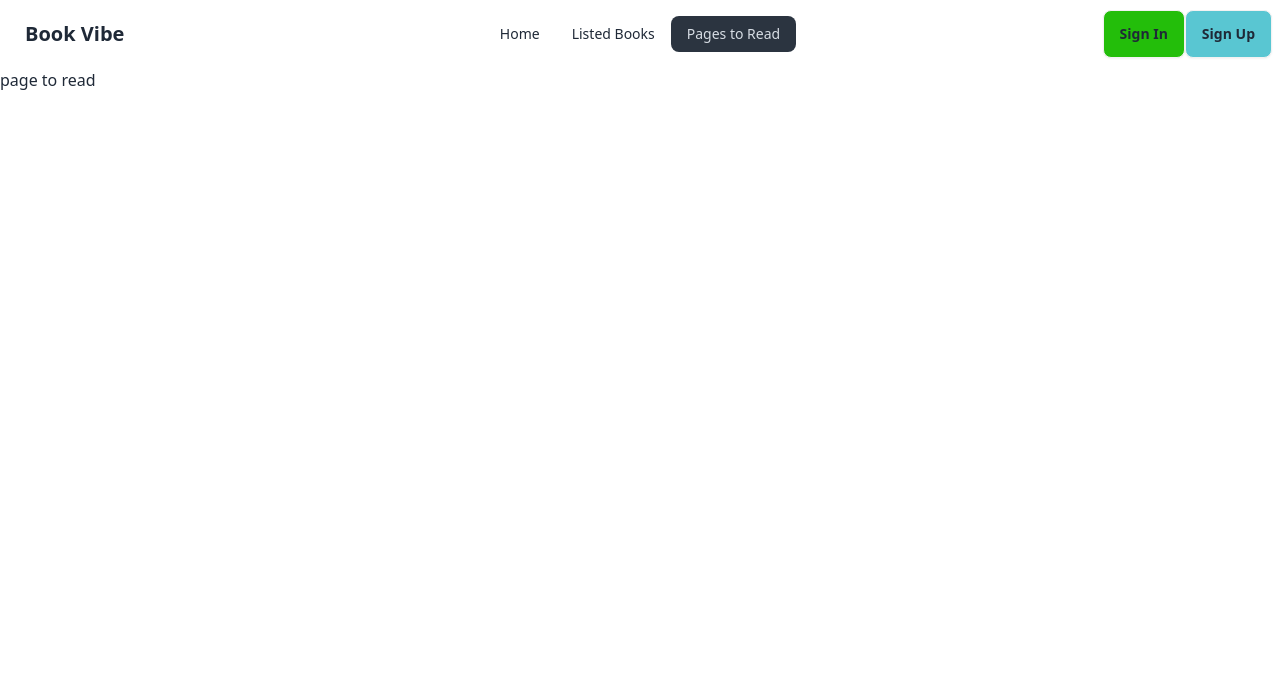
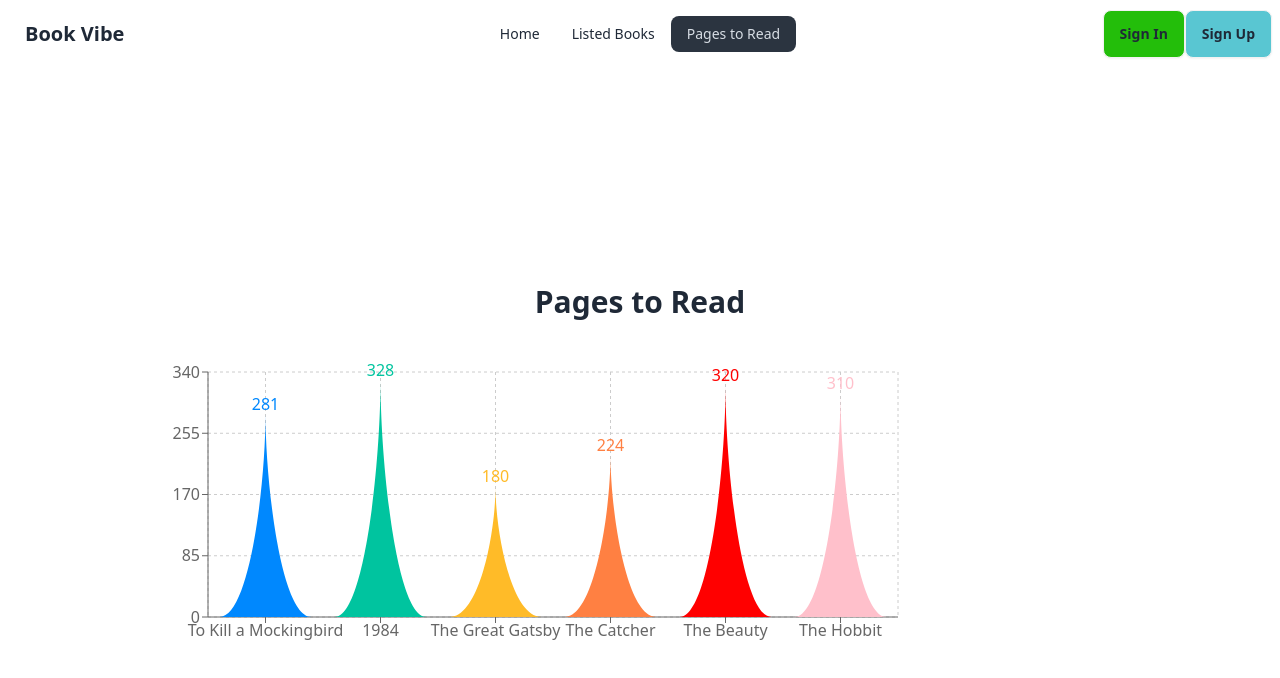
Before and after one commit to ruhul121980/Simple-Mess-managment-Client, a React (Vite) app: page /pageToRead in a window 1280 px wide. Shown: the top 678 px of the page. Built offline with nearby package versions, Linux system fonts and the light colour scheme.

Commit message:
adding chart

```diff
--- a/package.json
+++ b/package.json
@@ -13,7 +13,8 @@
     "react": "^18.2.0",
     "react-dom": "^18.2.0",
     "react-icons": "^5.1.0",
-    "react-toastify": "^10.0.5"
+    "react-toastify": "^10.0.5",
+    "recharts": "^2.12.6"
   },
   "devDependencies": {
     "@types/react": "^18.2.66",
--- a/public/bookData.json
+++ b/public/bookData.json
@@ -40,7 +40,7 @@
     },
     {
       "bookId": 4,
-      "bookName": "The Catcher in the Rye",
+      "bookName": "The Catcher",
       "author": "J.D. Salinger",
       "image": "https://i.ibb.co/4fN8ngg/kindpng-81724-1.png",
       "review": "A coming-of-age novel exploring themes of alienation, identity, and adolescence.",
--- a/src/components/BookDetails/BookDetails.jsx
+++ b/src/components/BookDetails/BookDetails.jsx
@@ -2,8 +2,8 @@ import React from 'react';
 import { useLoaderData, useParams } from 'react-router-dom';
 import { ToastContainer, toast } from 'react-toastify';
 import 'react-toastify/dist/ReactToastify.css';
-import { saveBookInfo } from '../../utility/localStorage';
-import { saveBookInfo2 } from '../../utility/local';
+import { getBookInfo, saveBookInfo } from '../../utility/localStorage';
+import { getBookInfo2, saveBookInfo2 } from '../../utility/local';
 
 export default function BookDetails() {
     const Booksdata = useLoaderData();
@@ -11,15 +11,34 @@ export default function BookDetails() {
     const idInt = parseInt(id);
     const data = Booksdata.find(book => book.bookId == idInt);
 
-
+    const storedId=getBookInfo();
+    const storedWishListId=getBookInfo2()
     const notify = () => {
-        toast("Book Added to Read List");
+        if(storedId.includes(idInt)){
+            toast("You can't add!! because,Book already Added to Read List");
+        }
+        else {
+            toast("Book Added to Read List");
         saveBookInfo(idInt)
+        }
     };
     const wish = () => {
-        toast("Book Added to Wish List");
+
+        if(storedId.includes(idInt)){
+            toast("You Have already read");
+        }
+        else if(storedWishListId.includes(idInt)){
+
+            toast("You can not add!!You have Already added to wishlist")
+        }
+
+        else{
+            toast("Book Added to Wish List");
         saveBookInfo2(idInt)
+        }
     }
+
+    console.log(storedId,idInt)
 
     return (
         <div className="hero min-h-screen bg-base-200">
--- /dev/null
+++ b/src/components/Chart/Chart.jsx
@@ -0,0 +1,46 @@
+import React from 'react';
+import { BarChart, Bar, Cell, XAxis, YAxis, CartesianGrid } from 'recharts';
+
+const colors = ['#0088FE', '#00C49F', '#FFBB28', '#FF8042', 'red', 'pink'];
+
+const getPath = (x, y, width, height) => {
+  return `M${x},${y + height}C${x + width / 3},${y + height} ${x + width / 2},${y + height / 3}
+  ${x + width / 2}, ${y}
+  C${x + width / 2},${y + height / 3} ${x + (2 * width) / 3},${y + height} ${x + width}, ${y + height}
+  Z`;
+};
+
+const TriangleBar = (props) => {
+  const { fill, x, y, width, height } = props;
+
+  return <path d={getPath(x, y, width, height)} stroke="none" fill={fill} />;
+};
+
+const Chart = ({ data }) => {
+  return (
+    <div className="w-full max-w-screen-lg">
+      <BarChart
+        width={800}
+        height={300}
+        data={data}
+        margin={{
+          top: 20,
+          right: 30,
+          left: 20,
+          bottom: 5,
+        }}
+      >
+        <CartesianGrid strokeDasharray="3 3" />
+        <XAxis dataKey="bookName" />
+        <YAxis />
+        <Bar dataKey="totalPages" fill="#8884d8" shape={<TriangleBar />} label={{ position: 'top' }}>
+          {data.map((entry, index) => (
+            <Cell key={`cell-${index}`} fill={colors[index % colors.length]} />
+          ))}
+        </Bar>
+      </BarChart>
+    </div>
+  );
+};
+
+export default Chart;
--- a/src/components/ListedBoooks/ListedBooks.jsx
+++ b/src/components/ListedBoooks/ListedBooks.jsx
@@ -38,7 +38,7 @@ export default function ListedBooks() {
         setDisplayBooks(sortedBooks);
       }
     }
-  };
+  }
 
   useEffect(() => {
     const storedIds = getBookInfo();
--- a/src/components/NavBar/PageToRead/PageToRead.jsx
+++ b/src/components/NavBar/PageToRead/PageToRead.jsx
@@ -1,9 +1,16 @@
-import React from 'react'
+import React from "react";
+import Chart from "../../Chart/Chart";
+import { useLoaderData } from "react-router-dom";
 
-export default function PageToRead() {
+const PageToRead = () => {
+  const readList = useLoaderData().map(book => ({ bookName: book.bookName, totalPages: book.totalPages }));
+
   return (
-    <div>
-      <h2>page to read</h2>
+    <div className="flex flex-col items-center justify-center h-screen">
+      <h1 className="text-3xl font-bold mb-8">Pages to Read</h1>
+      <Chart data={readList} />
     </div>
-  )
-}
+  );
+};
+
+export default PageToRead;
--- a/src/main.jsx
+++ b/src/main.jsx
@@ -32,7 +32,8 @@ const router = createBrowserRouter([
       },
       {
         path:"/pageToRead",
-        element:<PageToRead></PageToRead>
+        element:<PageToRead></PageToRead>,
+        loader:()=>fetch('/bookData.json')
       },
 
         {
```
Also changed, not shown: 1 other file (tests, documents, lock files or other folders).
